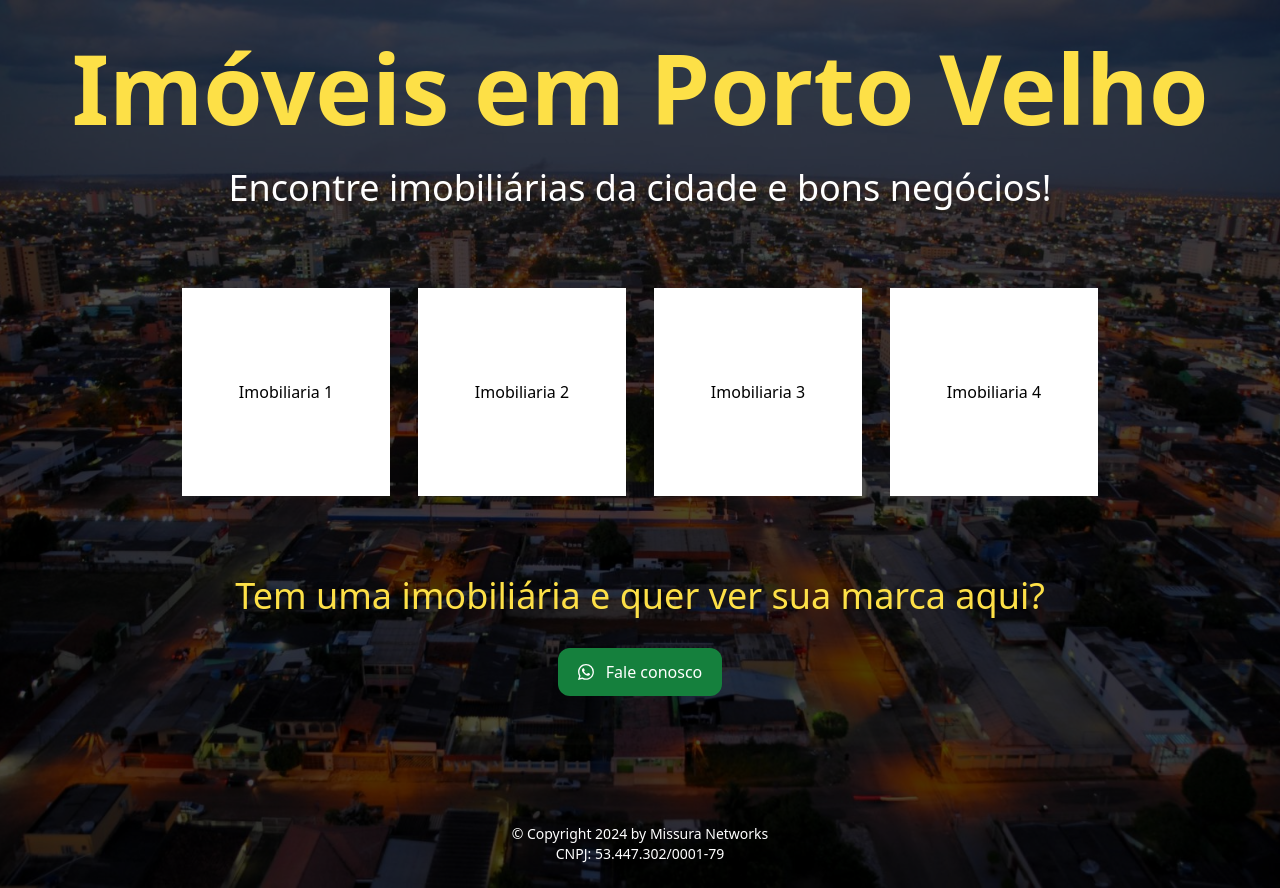
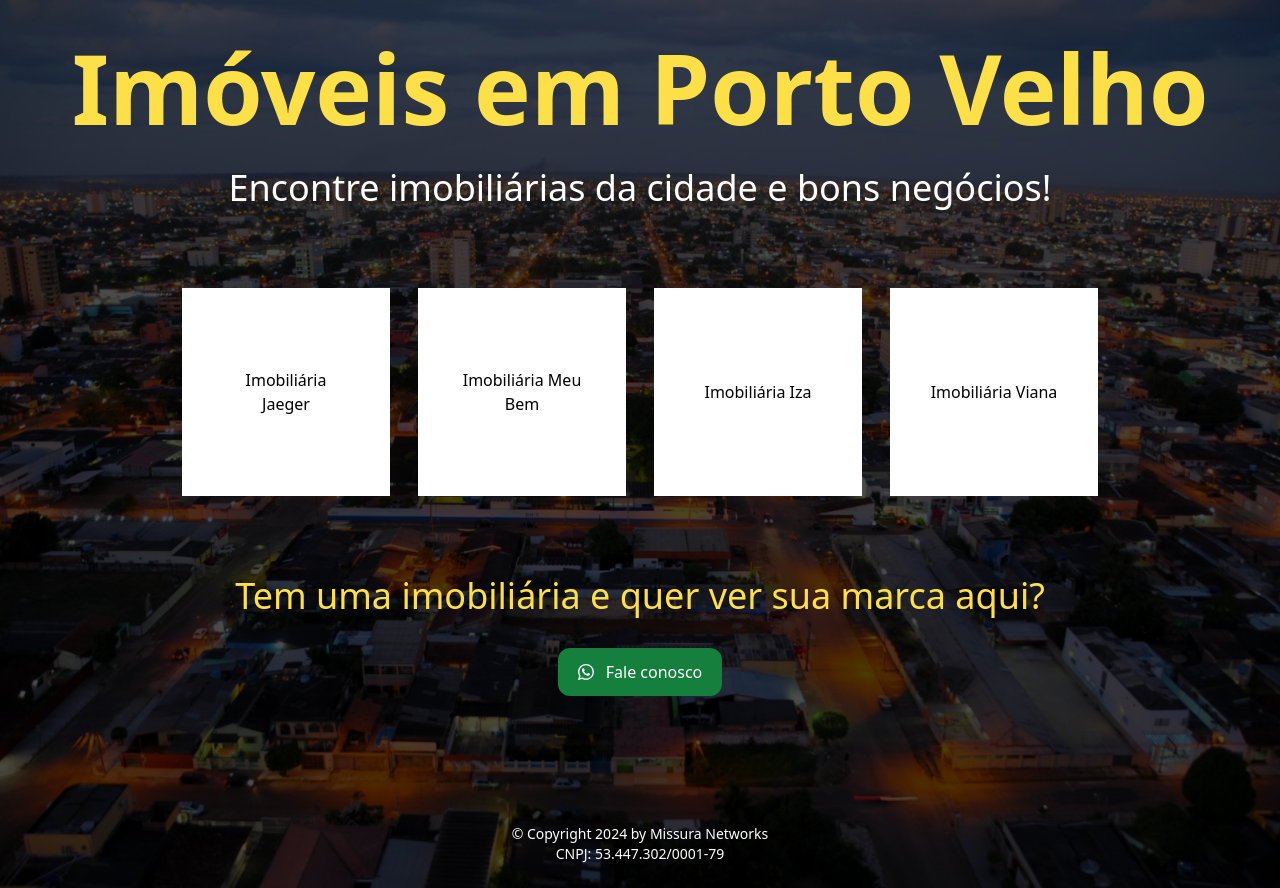
Before and after one commit to mmissura/imoveisemportovelho, a React (Vite) app: page / in a window 1280 px wide. Built offline with nearby package versions, Linux system fonts and the light colour scheme.

Commit message:
change names clients

```diff
--- a/src/App.tsx
+++ b/src/App.tsx
@@ -16,7 +16,7 @@ export const App = () => {
             target="_blank"
             className="bg-white text-black py-3 px-10 text-center mt-12 flex justify-center items-center gap-3 rounded-xl mb-12"
             >
-              Imobiliaria 1
+              Imobiliária Jaeger
             </a>
             {/* Sua imobiliária aqui */}
 
@@ -26,7 +26,7 @@ export const App = () => {
             target="_blank"
             className="bg-white text-black py-3 px-10 text-center mt-12 flex justify-center items-center gap-3 rounded-xl mb-12"
             >
-              Imobiliaria 2
+              Imobiliária Meu Bem
             </a>
             {/* Sua imobiliária aqui */}
 
@@ -36,7 +36,7 @@ export const App = () => {
             target="_blank"
             className="bg-white text-black py-3 px-10 text-center mt-12 flex justify-center items-center gap-3 rounded-xl mb-12"
             >
-              Imobiliaria 3
+              Imobiliária Iza
             </a>
             {/* Sua imobiliária aqui */}
 
@@ -46,7 +46,7 @@ export const App = () => {
             target="_blank"
             className="bg-white text-black py-3 px-10 text-center mt-12 flex justify-center items-center gap-3 rounded-xl mb-12"
             >
-              Imobiliaria 4
+              Imobiliária Viana
             </a>
             {/* Sua imobiliária aqui */}
 
```
